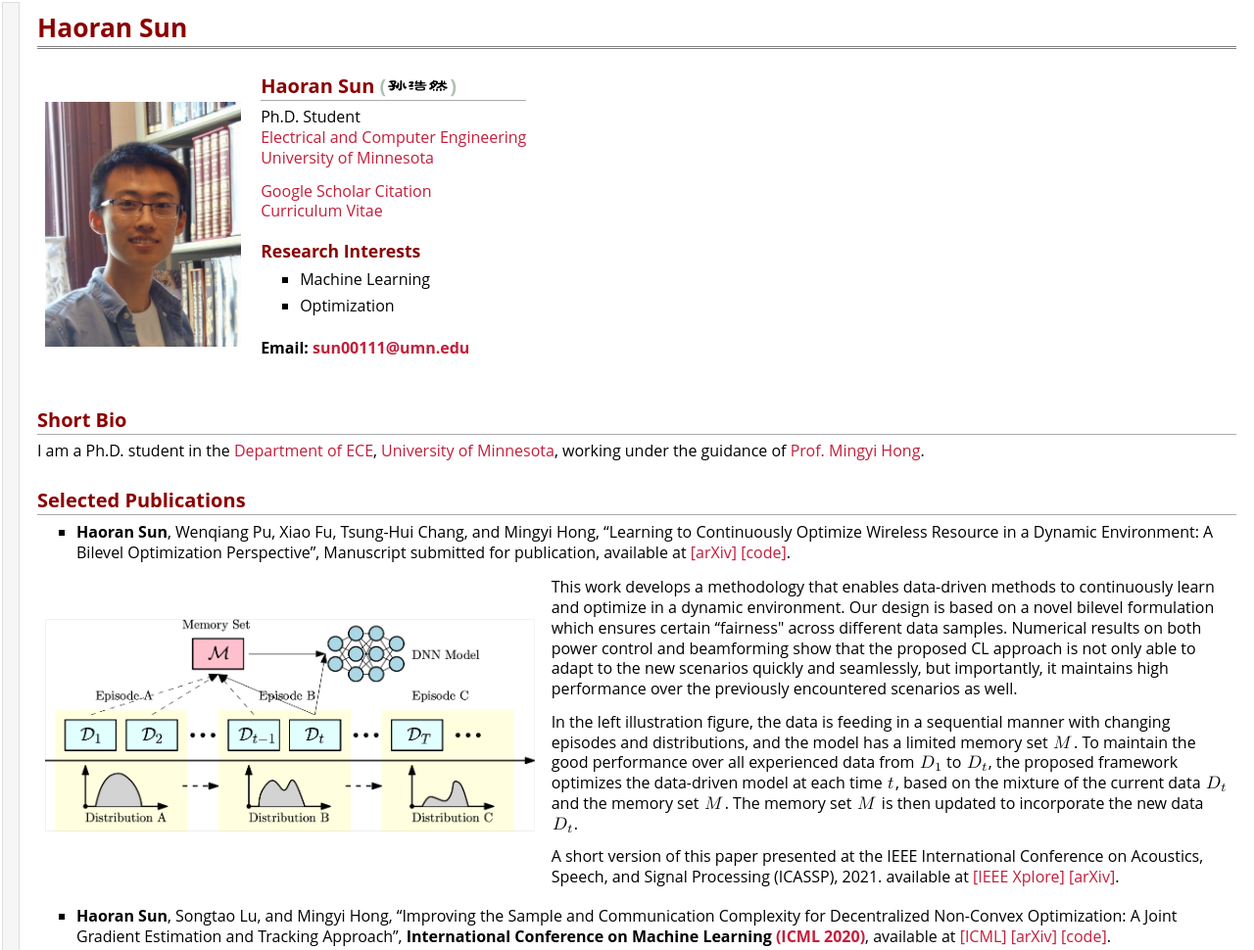
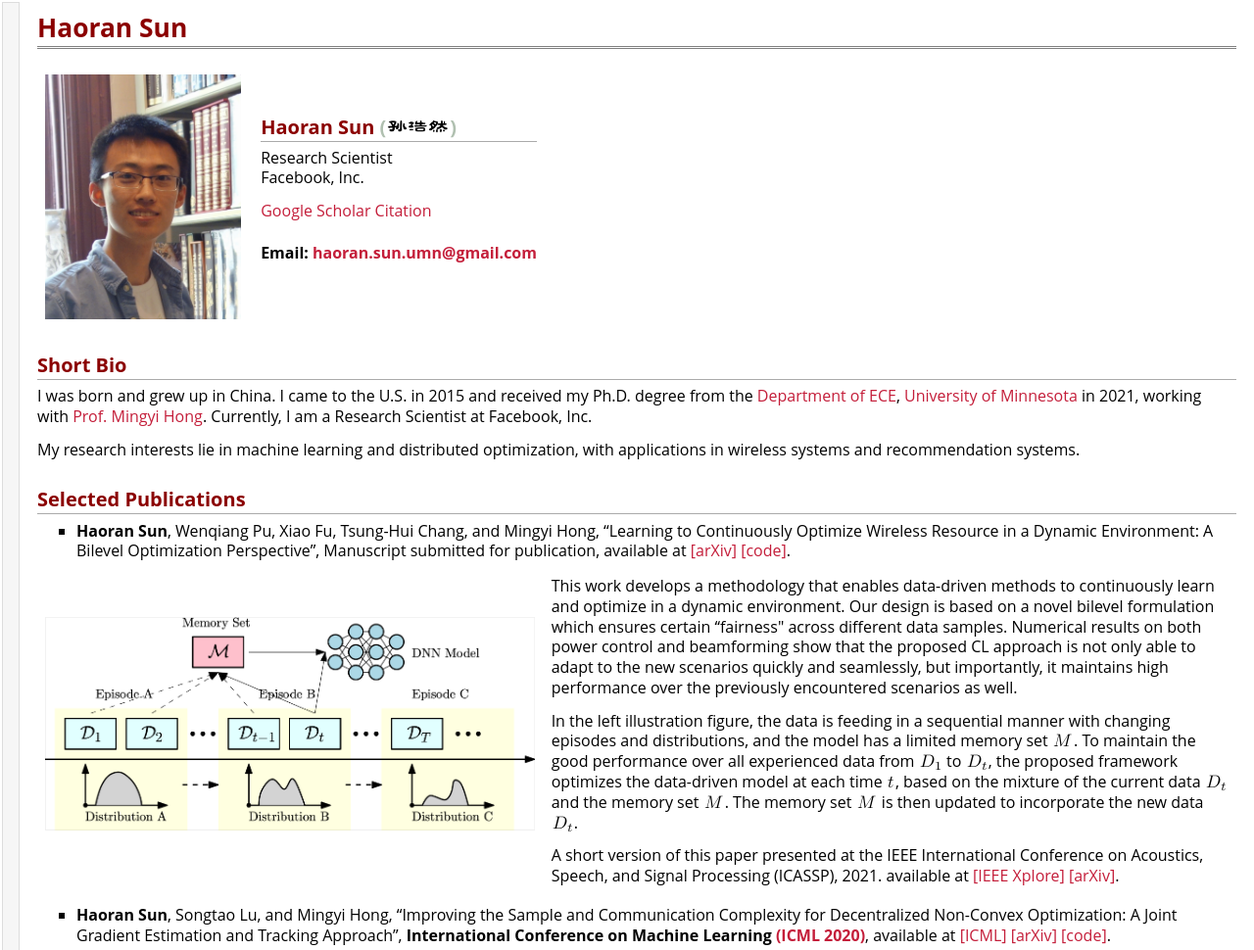
Before and after one commit to Haoran-S/Haoran-S.github.io, a plain HTML site: page index.html in a window 1280 px wide. Shown: the top 970 px of the page at 98% size. Drawn offline with Linux system fonts and the light colour scheme.

Commit message:
Add files via upload

```diff
--- a/index.html
+++ b/index.html
@@ -18,23 +18,15 @@
 <table class="imgtable"><tr><td>
 <img src="haoran.jpg" alt="profilePic" width="200px" />&nbsp;</td>
 <td align="left"><h2>Haoran Sun <font color=black<b> (<img src="haoran_chinese.png" alt="CHN" width=65/></a>) </b></font></h2>
-<p>Ph.D. Student <br />
-<a href="http://ece.umn.edu">Electrical and Computer Engineering</a> <br />
-<a href="https://twin-cities.umn.edu">University of Minnesota</a> <br /></p>
-<p><a href="https://scholar.google.com/citations?user=yZkcoKQAAAAJ&amp;hl=en">Google Scholar Citation</a><br />
-<a href="https://haoran-s.github.io">Curriculum Vitae</a></p>
-<h3>Research Interests</h3>
-<ul>
-<li><p>Machine Learning</p>
-</li>
-<li><p>Optimization</p>
-</li>
-</ul>
-<h4>Email: <a href="mailto:sun00111@umn.edu">sun00111@umn.edu</a><br /></h4>
+<p>Research Scientist <br />
+Facebook, Inc. <br /></p>
+<p><a href="https://scholar.google.com/citations?user=yZkcoKQAAAAJ&amp;hl=en">Google Scholar Citation</a><br /></p>
+<h4>Email: <a href="mailto:haoran.sun.umn@gmail.com">haoran.sun.umn@gmail.com</a><br /></h4>
 </td></tr></table>
 <p><div id="ShortBio"></p>
 <h2>Short Bio</h2>
-<p>I am a Ph.D. student in the <a href="http://ece.umn.edu">Department of ECE</a>, <a href="https://twin-cities.umn.edu">University of Minnesota</a>, working under the guidance of <a href="http://people.ece.umn.edu/~mhong/mingyi.html">Prof. Mingyi Hong</a>. <br /></p>
+<p>I was born and grew up in China. I came to the U.S. in 2015 and received my Ph.D. degree from the <a href="http://ece.umn.edu">Department of ECE</a>, <a href="https://twin-cities.umn.edu">University of Minnesota</a> in 2021, working with <a href="http://people.ece.umn.edu/~mhong/mingyi.html">Prof. Mingyi Hong</a>. Currently, I am a Research Scientist at Facebook, Inc. </p>
+<p>My research interests lie in machine learning and distributed optimization, with applications in wireless systems and recommendation systems. </p>
 <p></div></p>
 <p><div id="Publication"></p>
 <h2>Selected Publications</h2>
@@ -98,7 +90,7 @@ alt="click tracking"></a></div></noscript>
 <!-- End of StatCounter Code for Default Guide -->
 <div id="footer">
 <div id="footer-text">
-Page generated 2021-05-25 19:32:15 CDT, by <a href="http://jemdoc.jaboc.net/">jemdoc</a>.
+Page generated 2021-07-23 12:50:06 PDT, by <a href="http://jemdoc.jaboc.net/">jemdoc</a>.
 </div>
 </div>
 </td>
```
